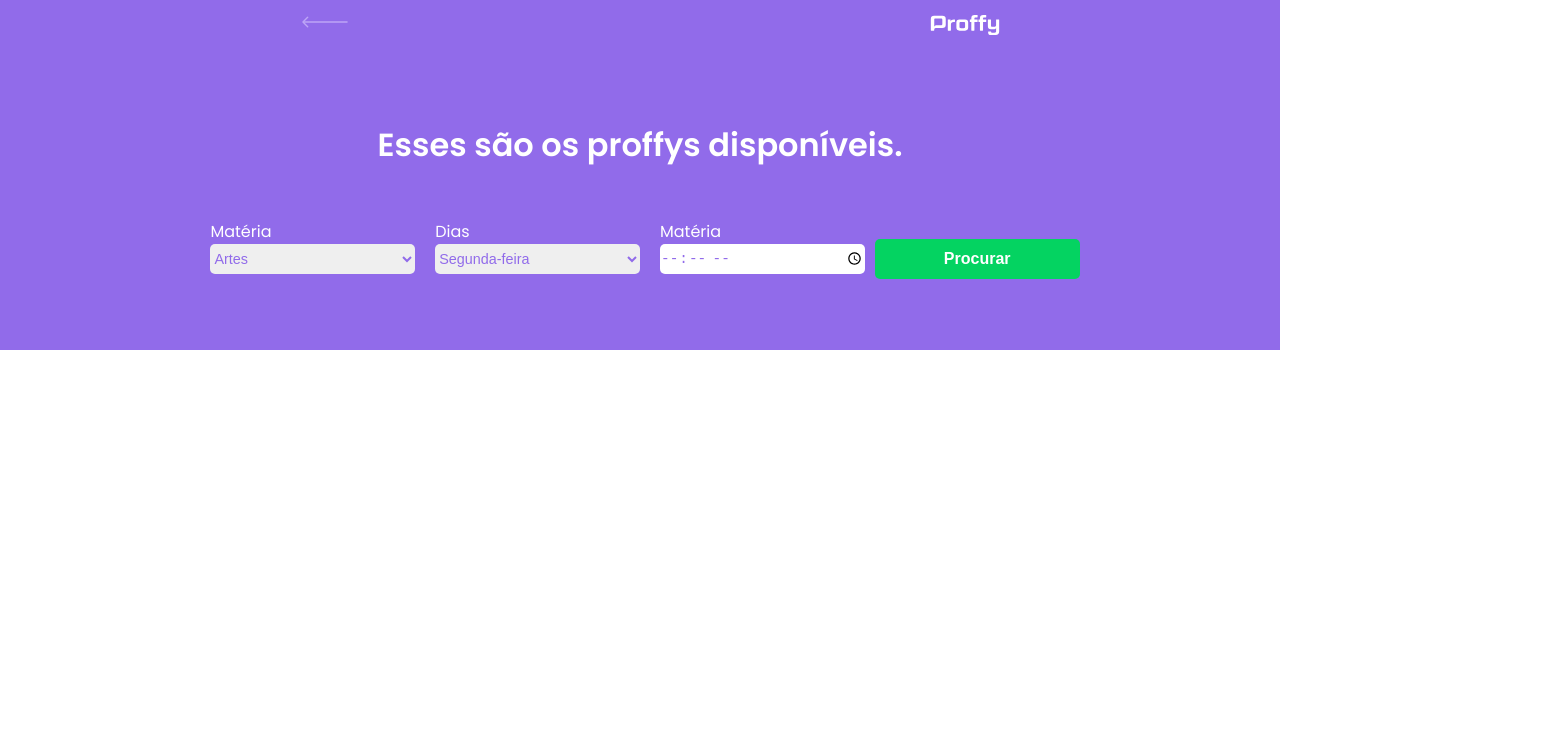
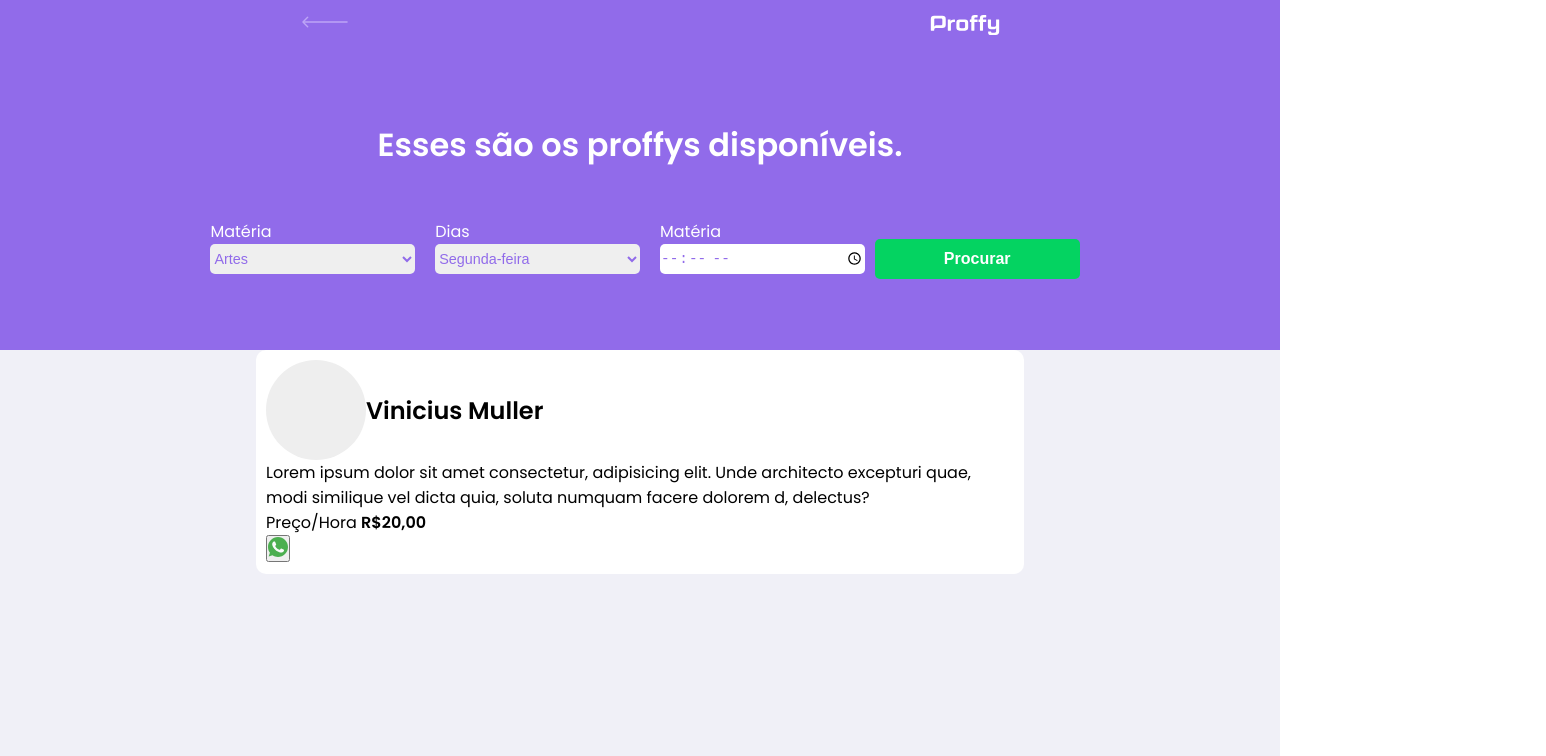
Before and after one commit to Vinicius-Muller/proffy-vue, a Vue app: page /TeacherList in a window 1280 px wide. Shown: the top 756 px of the page, 1546 px wide, since content can reach past the window. Built offline with nearby package versions, Linux system fonts and the light colour scheme.

Commit message:
teacher components

```diff
--- /dev/null
+++ b/src/components/TeacherBox.vue
@@ -0,0 +1,44 @@
+<template>
+ <main>
+   <article>
+     <header>
+       <div class="img"></div>
+       <h2>Vinicius Muller</h2>
+     </header>
+     <p>Lorem ipsum dolor sit amet consectetur, adipisicing elit. Unde architecto excepturi quae, modi similique vel dicta quia, soluta numquam facere dolorem d, delectus?</p>
+     <footer>
+       <p>Preço/Hora <strong>R$20,00</strong></p>
+       <button><img src="@/assets/icons/whatsapp.svg" alt="Entrar em contato no whatsapp"></button>
+     </footer>
+   </article>
+ </main>
+</template>
+
+<script>
+export default {
+  name: "TeacherBox"
+}
+</script>
+
+<style scoped>
+
+article {
+  width: 60vw;
+  background-color: white;
+  border-radius: 10px;
+  padding:10px;
+}
+
+header {
+  width:100vw;
+  display: flex;
+  align-items: center;
+}
+
+header .img {
+  width: 100px;
+  height:100px;
+  border-radius: 50%;
+  background-color: #eee;
+}
+</style>
--- a/src/components/TitleList.vue
+++ b/src/components/TitleList.vue
@@ -50,6 +50,7 @@ export default {
     flex-direction: column;
     align-items: center;
     justify-content: center;
+    background-color: rgb(145 107 234);
   }
 
   .wrapper h1 {
--- a/src/views/TeacherList.vue
+++ b/src/views/TeacherList.vue
@@ -1,24 +1,32 @@
 <template>
-  <div class="wrapper">
+  <div class="wrapper-view">
   <Header />
   <TitleList />
+  <TeacherBox />
   </div>
 </template>
 
 <script>
 import Header from '@/components/Header.vue';
 import TitleList from '@/components/TitleList.vue';
+import TeacherBox from '@/components/TeacherBox.vue';
 export default {
 name: 'TeacherList',
 components: {
   Header,
-  TitleList
+  TitleList,
+  TeacherBox
 }
 }
 </script>
 
 <style scoped>
-.wrapper {
-  background:rgb(145 107 234);
+.wrapper-view {
+  min-height: 100vh;
+  width: 100vw;
+  background-color: #F0F0F7;
+  display: flex;
+  flex-direction: column;
+  align-items: center;
 }
 </style>
```
